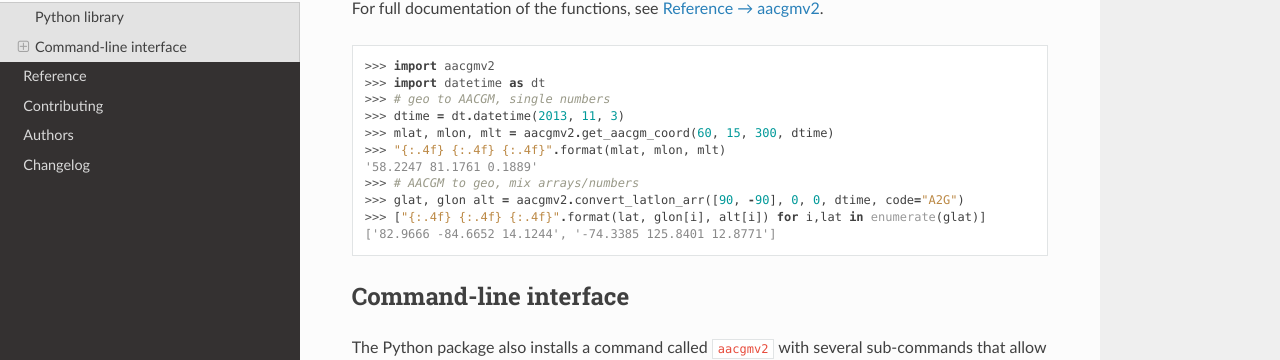
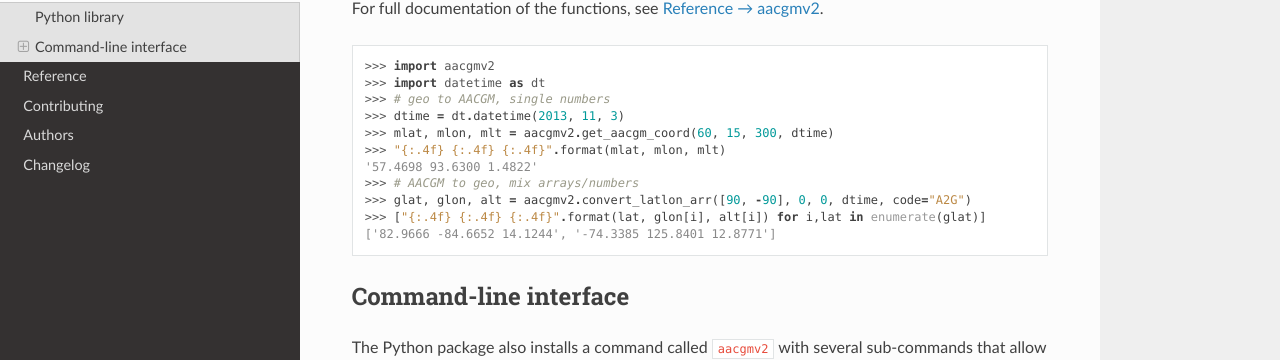
Before and after one commit to aburrell/aacgmv2, a Sphinx documentation site: the page built from docs/usage.rst, in a window 1280 px wide and 900 px high. Shown: the part 219-579 px from the top of the window. Built offline with Sphinx 7.4.7 and the Read the Docs theme 2.0.0, drawn with Linux system fonts in a browser that asks for light colours.

Commit message:
Usage
Fixed usage to reflect results and not have a bug in output

```diff
--- a/docs/usage.rst
+++ b/docs/usage.rst
@@ -13,9 +13,9 @@ For full documentation of the functions, see :doc:`Reference → aacgmv2 <refere
     >>> dtime = dt.datetime(2013, 11, 3)
     >>> mlat, mlon, mlt = aacgmv2.get_aacgm_coord(60, 15, 300, dtime)
     >>> "{:.4f} {:.4f} {:.4f}".format(mlat, mlon, mlt)
-    '58.2247 81.1761 0.1889'
+    '57.4698 93.6300 1.4822'
     >>> # AACGM to geo, mix arrays/numbers
-    >>> glat, glon alt = aacgmv2.convert_latlon_arr([90, -90], 0, 0, dtime, code="A2G")
+    >>> glat, glon, alt = aacgmv2.convert_latlon_arr([90, -90], 0, 0, dtime, code="A2G")
     >>> ["{:.4f} {:.4f} {:.4f}".format(lat, glon[i], alt[i]) for i,lat in enumerate(glat)]
     ['82.9666 -84.6652 14.1244', '-74.3385 125.8401 12.8771']
 
```
